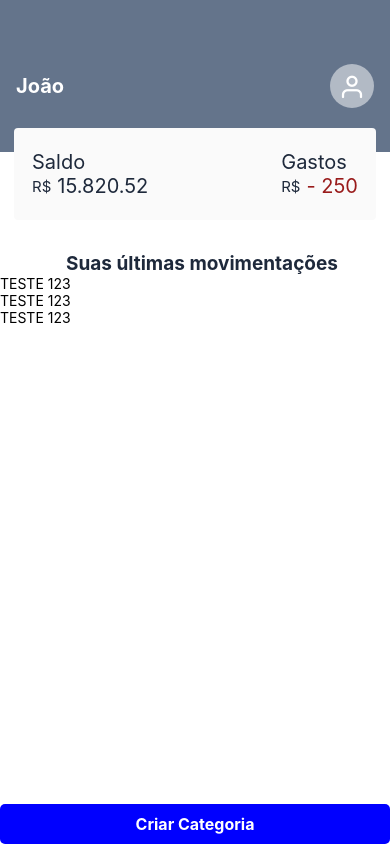
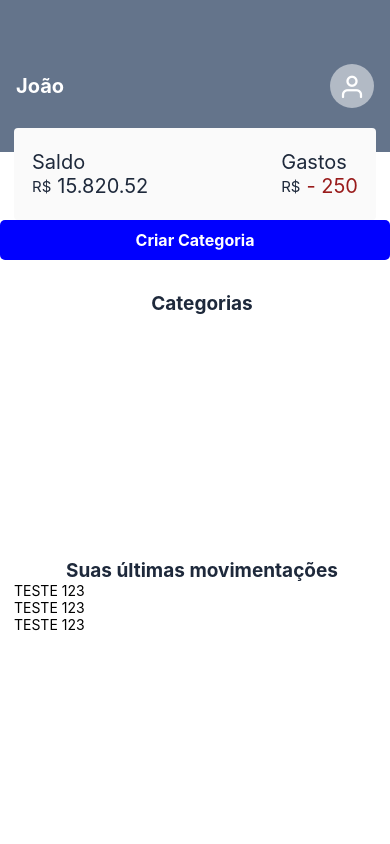
Before and after one commit to joao0814/TripFi-app, a React Native app: screen / in a window 390 px wide. Built offline with nearby package versions, Linux system fonts and the light colour scheme.

Commit message:
feat: add category section

```diff
--- a/src/components/CategoryModal/index.js
+++ b/src/components/CategoryModal/index.js
@@ -1,17 +1,14 @@
-// components/CategoryModal.js
 import React, { useState } from 'react';
 import { Modal, View, Text, TextInput, Button, StyleSheet } from 'react-native';
-import Slider from '@react-native-community/slider';
 
 const CategoryModal = ({ visible, onClose, onCreate }) => {
     const [categoryName, setCategoryName] = useState('');
-    const [color, setColor] = useState('#000000');
 
     const handleCreate = () => {
-        onCreate({ name: categoryName, color });
-        setCategoryName('');
-        setColor('#000000');
-        onClose();
+        if (categoryName.trim().length > 0) {
+            onCreate({ id: Math.random().toString(), name: categoryName });
+            setCategoryName('');
+        }
     };
 
     return (
@@ -23,20 +20,12 @@ const CategoryModal = ({ visible, onClose, onCreate }) => {
         >
             <View style={styles.modalContainer}>
                 <View style={styles.modalContent}>
-                    <Text style={styles.title}>Criar Nova Categoria</Text>
+                    <Text style={styles.modalTitle}>Criar Categoria</Text>
                     <TextInput
                         style={styles.input}
                         placeholder="Nome da Categoria"
                         value={categoryName}
                         onChangeText={setCategoryName}
-                    />
-                    <Slider
-                        style={{ width: 200, height: 40 }}
-                        minimumValue={0}
-                        maximumValue={1}
-                        minimumTrackTintColor="#000000"
-                        maximumTrackTintColor="#000000"
-                        onValueChange={(value) => setColor(`rgba(0, 0, 0, ${value})`)}
                     />
                     <View style={styles.buttonContainer}>
                         <Button title="Cancelar" onPress={onClose} />
@@ -53,30 +42,32 @@ const styles = StyleSheet.create({
         flex: 1,
         justifyContent: 'center',
         alignItems: 'center',
-        backgroundColor: 'rgba(0,0,0,0.5)',
+        backgroundColor: 'rgba(0, 0, 0, 0.5)',
     },
     modalContent: {
         width: 300,
         padding: 20,
         backgroundColor: 'white',
         borderRadius: 10,
-        elevation: 10,
+        alignItems: 'center',
     },
-    title: {
+    modalTitle: {
         fontSize: 18,
         fontWeight: 'bold',
-        marginBottom: 10,
+        marginBottom: 20,
     },
     input: {
-        height: 40,
-        borderColor: 'gray',
+        width: '100%',
+        padding: 10,
         borderWidth: 1,
-        marginBottom: 10,
-        paddingLeft: 8,
+        borderColor: '#ccc',
+        borderRadius: 5,
+        marginBottom: 20,
     },
     buttonContainer: {
         flexDirection: 'row',
         justifyContent: 'space-between',
+        width: '100%',
     },
 });
 
--- a/src/pages/home/index.js
+++ b/src/pages/home/index.js
@@ -4,7 +4,7 @@ import Header from '../../components/Header';
 import Movements from '../../components/Movements';
 import Balance from '../../components/Balance';
 import CategoryModal from '../../components/CategoryModal';
-import CustomButton from '../../components/Button'; // Importe o componente de botão personalizado
+import CustomButton from '../../components/Button';
 
 const list = [
   {
@@ -30,8 +30,9 @@ const list = [
   },
 ];
 
-export default function Home() {
+const Home = () => {
   const [isModalVisible, setIsModalVisible] = useState(false);
+  const [categories, setCategories] = useState([]);
 
   const handleOpenModal = () => {
     setIsModalVisible(true);
@@ -41,30 +42,43 @@ export default function Home() {
     setIsModalVisible(false);
   };
 
+  const handleCreateCategory = (newCategory) => {
+    setCategories([...categories, newCategory]);
+    handleCloseModal();
+  };
+
   return (
     <View style={styles.container}>
       <Header name="João" />
-
       <Balance saldo="15.820.52" gastos="- 250" />
 
+      <CustomButton title="Criar Categoria" onPress={handleOpenModal} />
+
+      <CategoryModal visible={isModalVisible} onClose={handleCloseModal} onCreate={handleCreateCategory} />
+
+      <Text style={styles.title}>Categorias</Text>
+      <FlatList
+        style={styles.list}
+        data={categories}
+        keyExtractor={(item) => item.id.toString()}
+        renderItem={({ item }) => (
+          <View style={styles.categoryItem}>
+            <Text>{item.name}</Text>
+          </View>
+        )}
+      />
+
       <Text style={styles.title}>Suas últimas movimentações</Text>
-
       <FlatList
         style={styles.list}
         data={list}
-        keyExtractor={(item) => String(item.id)}
+        keyExtractor={(item) => item.id.toString()}
         showsVerticalScrollIndicator={false}
-        renderItem={({ item }) => <Movements />}
+        renderItem={({ item }) => <Movements item={item} />}
       />
-
-      {/* Botão para abrir o modal */}
-      <CustomButton title="Criar Categoria" onPress={handleOpenModal} />
-
-      {/* Modal de criação de categoria */}
-      <CategoryModal visible={isModalVisible} onClose={handleCloseModal} />
     </View>
   );
-}
+};
 
 const styles = StyleSheet.create({
   container: {
@@ -79,4 +93,14 @@ const styles = StyleSheet.create({
     marginTop: 32,
     marginStart: 14,
   },
+  list: {
+    paddingHorizontal: 14,
+  },
+  categoryItem: {
+    padding: 10,
+    borderBottomWidth: 1,
+    borderBottomColor: '#ccc',
+  },
 });
+
+export default Home;
```
